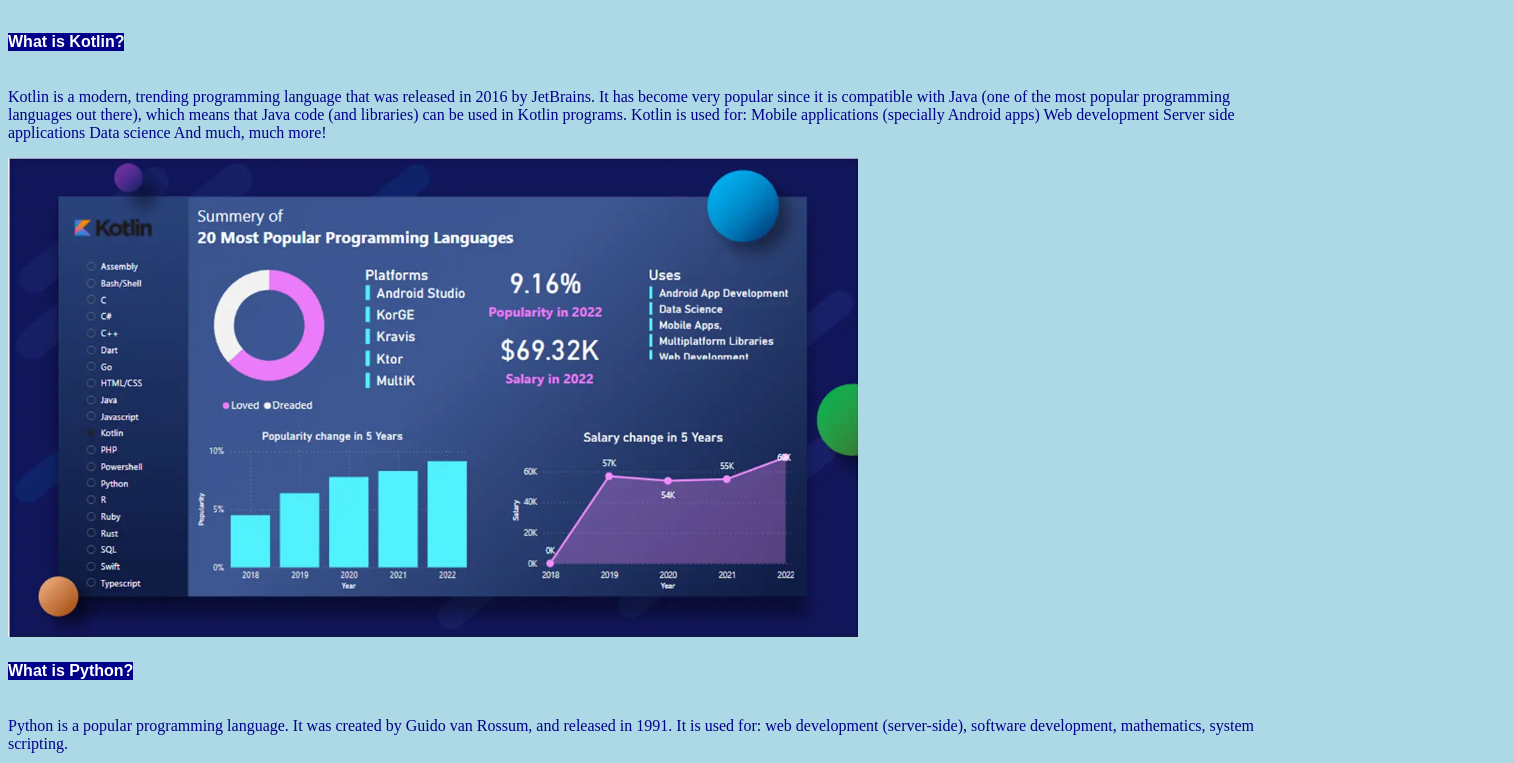
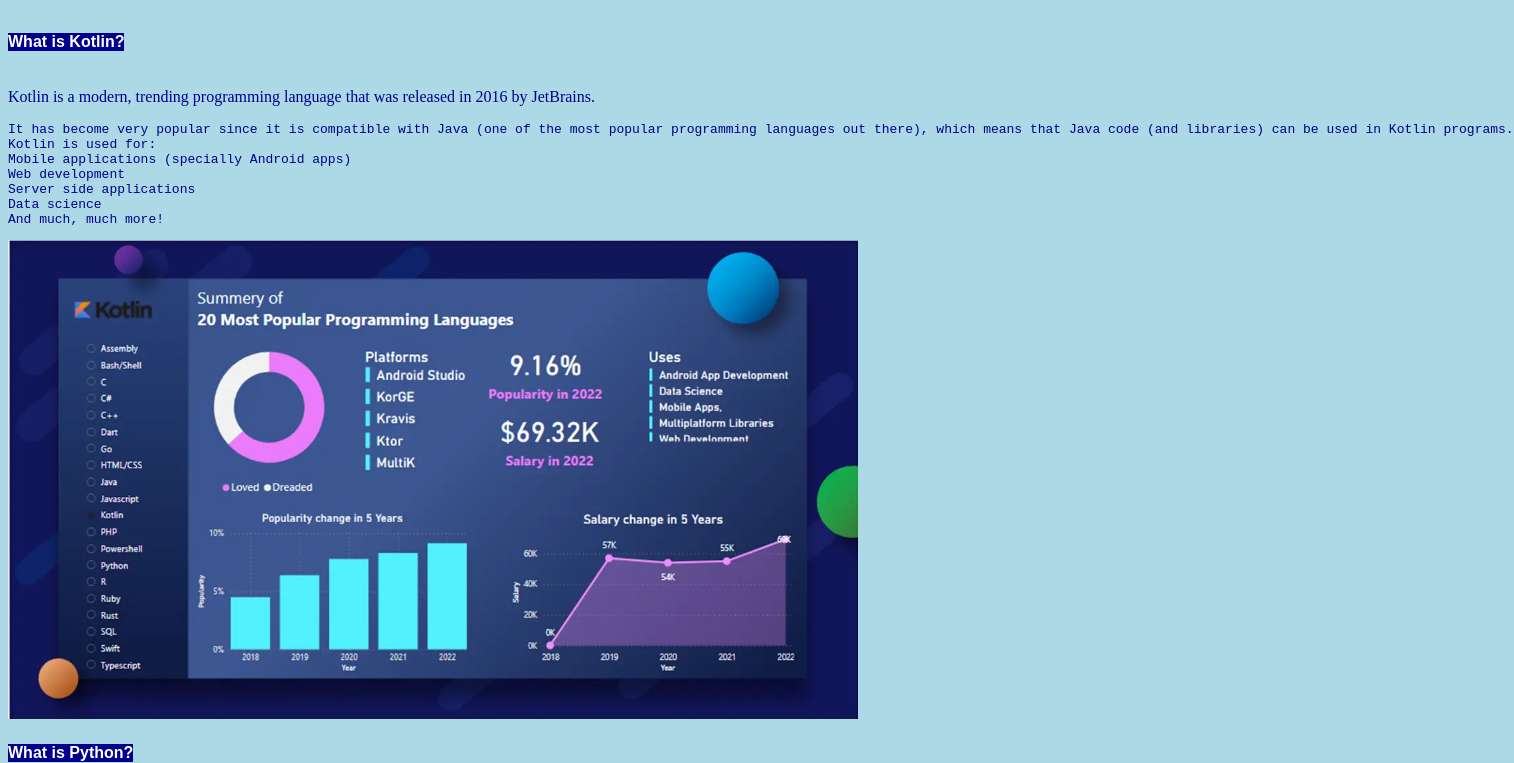
Before and after one commit to mjoelo/Halleluah, a plain HTML site: page index.html in a window 1280 px wide. Shown: the part 130-893 px from the top of the page, 1514 px wide, since content can reach past the window. Drawn offline with Linux system fonts and the light colour scheme.

Commit message:
Edited the paragraphs index.html

```diff
--- a/index.html
+++ b/index.html
@@ -10,32 +10,29 @@
     <h1>Glory to JESUS CHRIST</h1>
     <p><marquee direction="right">Jesus Christ is my Shepherd</marquee></p>
 <h4>What is Kotlin?</h4>
-<p>Kotlin is a modern, trending programming language that was released in 2016 by JetBrains.
-
-It has become very popular since it is compatible with Java (one of the most popular programming languages out there), which means that Java code (and libraries) can be used in Kotlin programs.
-
+<p>Kotlin is a modern, trending programming language that was released in 2016 by JetBrains.</p>
+<pre>It has become very popular since it is compatible with Java (one of the most popular programming languages out there), which means that Java code (and libraries) can be used in Kotlin programs.
 Kotlin is used for:
-
 Mobile applications (specially Android apps)
 Web development
 Server side applications
 Data science
-And much, much more!</p>
+And much, much more!</pre>
 <div><img src="Kotlin.PNG" alt="Kotlin details"
 style="width:75%;max-width:850px"></div>
 <h4>What is Python?</h4>
-<p>Python is a popular programming language. It was created by Guido van Rossum, and released in 1991.
+<p>Python is a popular programming language. It was created by Guido van Rossum, and released in 1991.</p>
 
-It is used for:
-
+<pre>It is used for:
 web development (server-side),
 software development,
 mathematics,
 system scripting.
-</p>
+</pre>
 <div><img src="Python.PNG" alt="Python details"
 style="width:100%;max-width:960px"></div>
  <nav><a href="index.html">Go to the top</a></nav>
-   <footer><hr>Copyright (c) 2024 Joel Musasizi</footer>
+ <p style="text-align: center;"><marquee direction="right">Jesus Christ is my light & salvation</marquee></p>
+    <footer><hr>Copyright (c) 2024 Joel Musasizi</footer>
   </body>
 </html>
```
